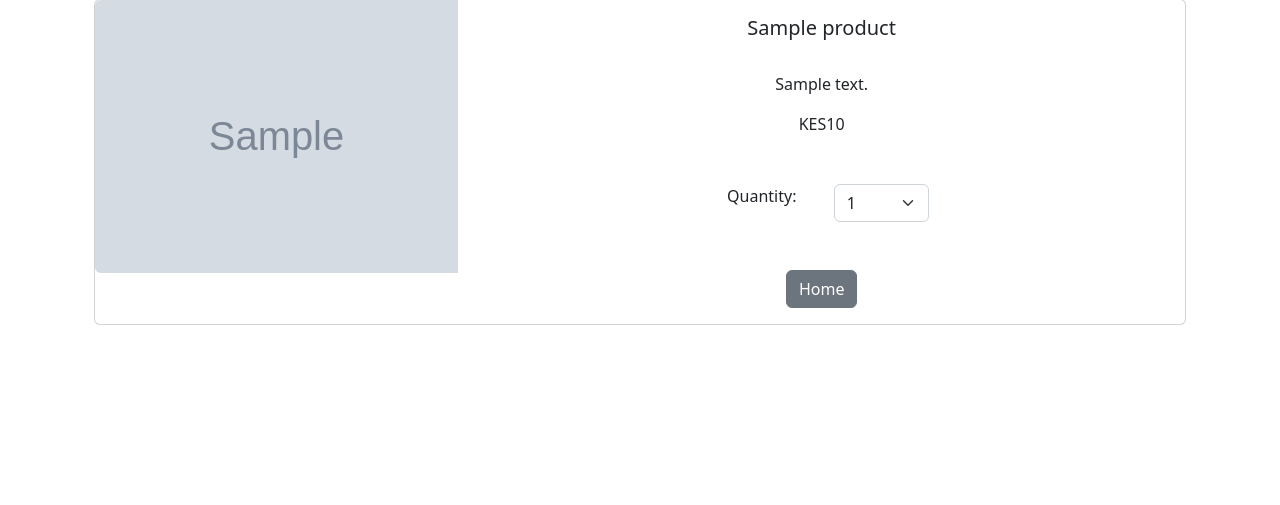
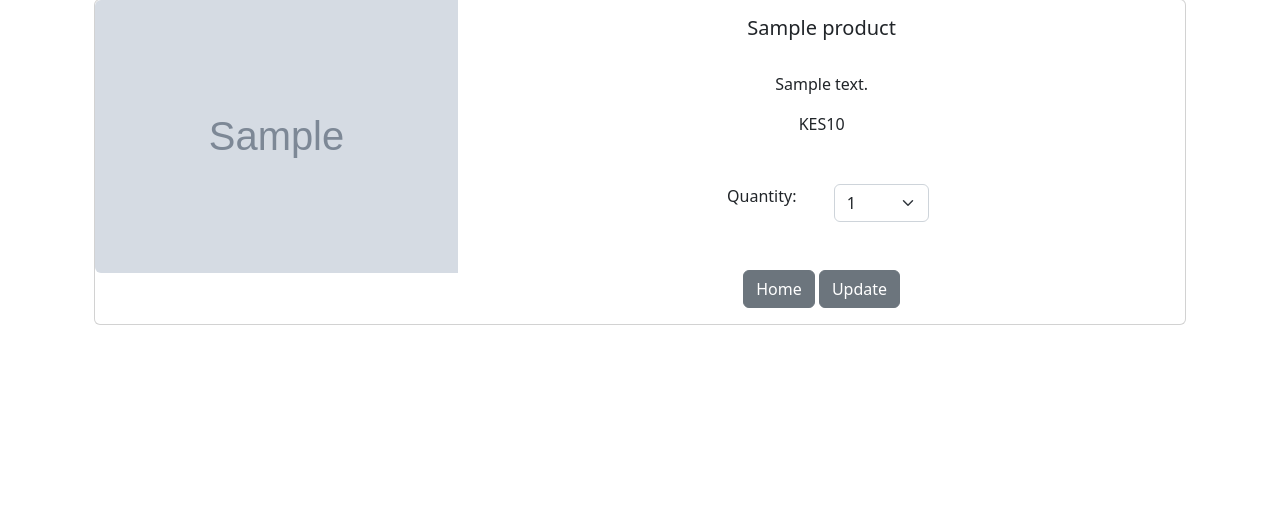
Before and after one commit to trevorndegwa/ShopEase, a Django app: template ShopEase/cart/templates/cart_summary.html in a window 1280 px wide. Shown: the part 402-907 px from the top of the page. Run offline with Django 5.2, Linux system fonts and the light colour scheme; the template is opened without the code that fills it: most values are stand-ins (such as "Sample title", 1, 10 or a date in 2020); grey boxes marked "Sample" are stand-in pictures; some libraries are stand-ins or nearby versions.

Commit message:
Added update button to cart summary page

```diff
--- a/ShopEase/cart/templates/cart_summary.html
+++ b/ShopEase/cart/templates/cart_summary.html
@@ -66,7 +66,8 @@
                                 <br/><br/>
 				<!-- Home button-->
 				<a href="{% url 'home' %}" class="btn btn-secondary">Home</a>
-
+                                <!-- Update cart button-->
+                                <button type="button" class="btn btn-secondary update-cart" data-index="{{product.id}}">Update</button>
 				</center>
 			      </div>
 			    </div>
```
Also changed, not shown: 2 other files.
